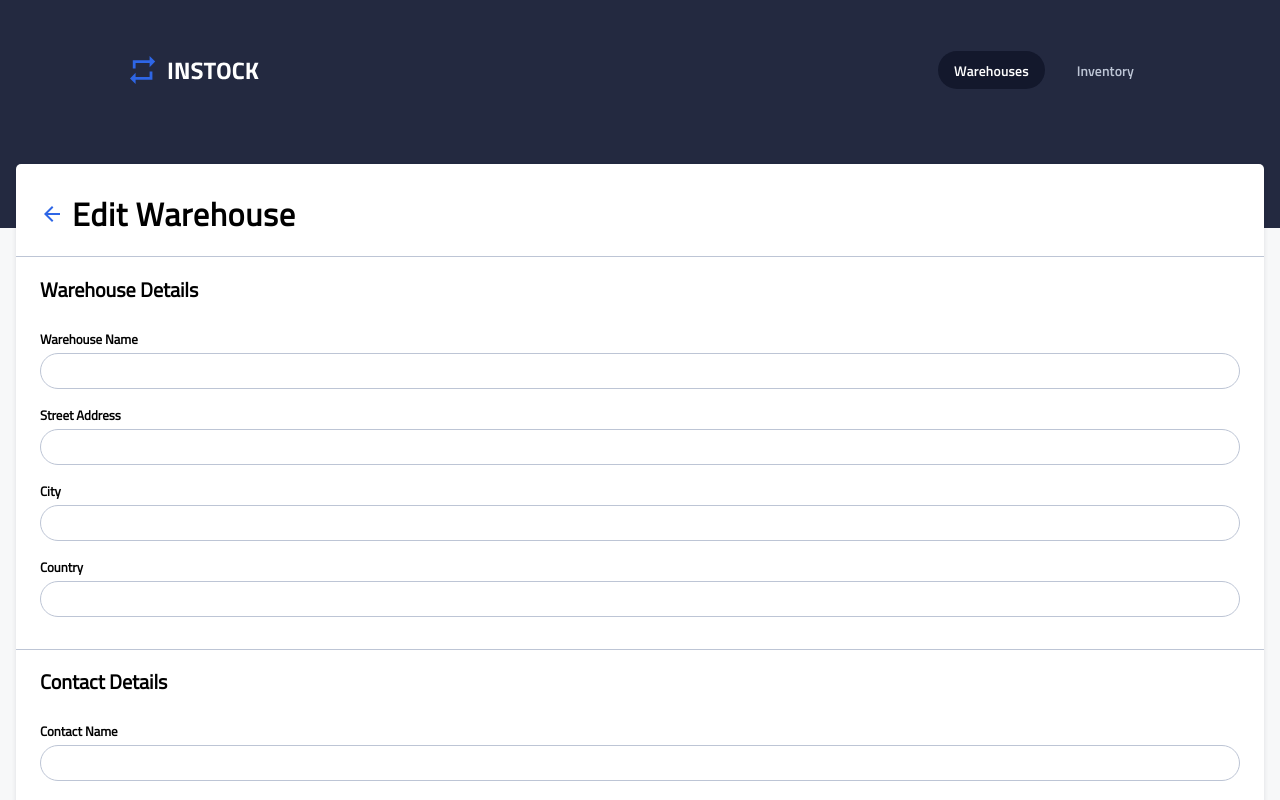
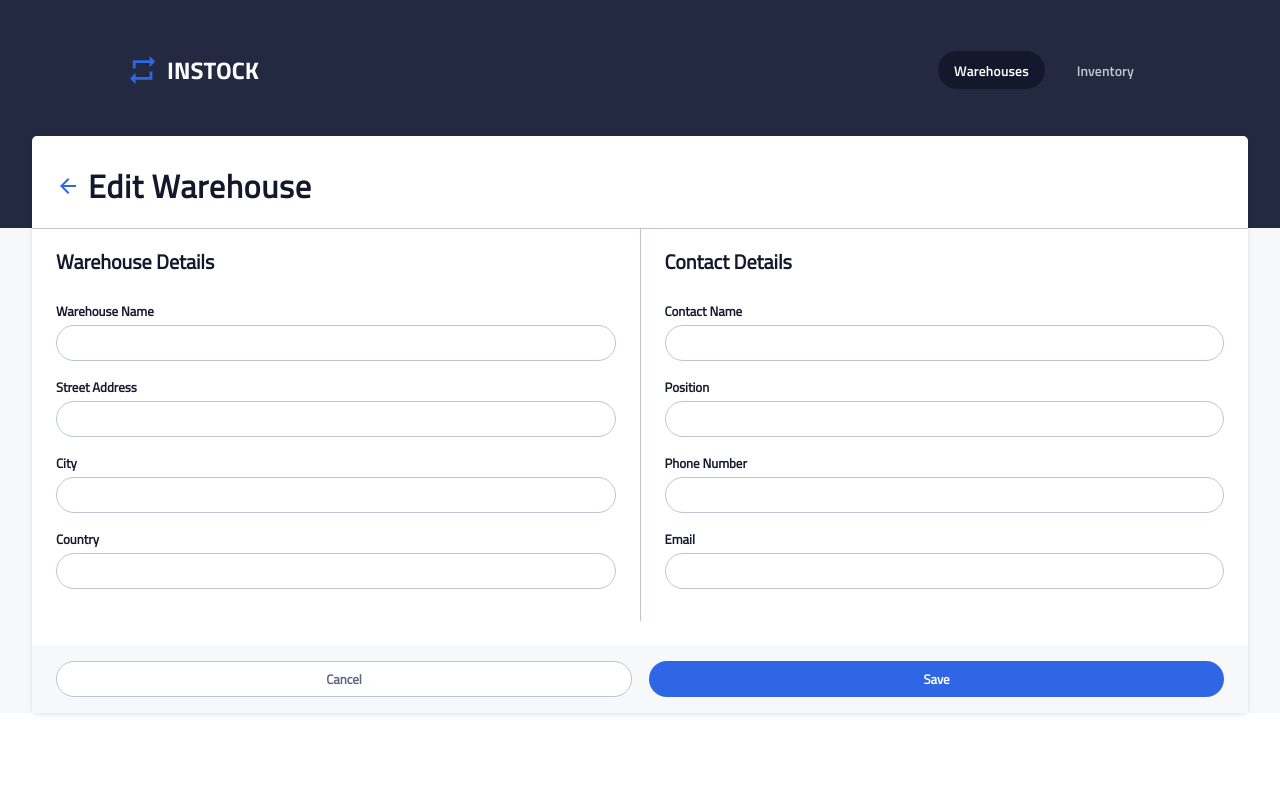
Before and after one commit to Mich-Elle-Lo/daam-instock-client, a React (Create React App) app: page / in a window 1280 px wide. Shown: the top 800 px of the page. Built offline with nearby package versions, Linux system fonts and the light colour scheme.

Commit message:
add global font color

```diff
--- a/src/App.scss
+++ b/src/App.scss
@@ -3,4 +3,5 @@
 
 .App {
   background-color: $background-light-grey;
+  color: $primary-black;
 }
--- a/src/Components/EditWarehouse/EditWarehouse.js
+++ b/src/Components/EditWarehouse/EditWarehouse.js
@@ -93,6 +93,7 @@ export default function EditWarehouse() {
             name="email"
           />
         </div>
+      </form>
       <div className="edit-warehouse__btn-container">
         <button className="edit-warehouse__btn cancel-btn" type="button">
           Cancel
@@ -101,7 +102,6 @@ export default function EditWarehouse() {
           Save
         </button>
       </div>
-      </form>
     </section>
   );
 }
--- a/src/Components/EditWarehouse/EditWarehouse.scss
+++ b/src/Components/EditWarehouse/EditWarehouse.scss
@@ -5,12 +5,14 @@
 
 .edit-warehouse {
   background-color: $primary-white;
-  margin-left: 1rem;
-  margin-right: 1rem;
-  margin-top: -4rem;
+  margin: -4rem 1rem 2.5rem;
   z-index: 99;
   border-radius: 5px;
   box-shadow: 0px 2px 5px 0px rgba(19, 24, 44, 0.1);
+
+  @include tablet-breakpoint {
+    margin: -5.75rem 2rem 2.5rem;
+  }
 
   &__title-container {
     padding: 2rem 1.5rem 1.5rem;
@@ -32,13 +34,27 @@
   &__warehouse-details {
     padding: 0 1.5rem 1rem;
     border-bottom: 1px solid $secondary-cloud;
+
+    @include tablet-breakpoint {
+      border-bottom: none;
+      border-right: 1px solid $secondary-cloud;
+      flex: 1;
+    }
   }
 
   &__contact-details {
     padding: 0 1.5rem;
+
+    @include tablet-breakpoint {
+      flex: 1;
+    }
   }
 
   &__form {
+    @include tablet-breakpoint {
+      display: flex;
+      width: 100%;
+    }
   }
 
   &__label {
@@ -60,15 +76,18 @@
 
   &__btn-container {
     display: flex;
+    gap: 1.0625rem;
     padding: 1rem 1.5rem;
+    margin-top: 1.5rem;
     background-color: $background-light-grey;
   }
 
   &__btn {
     border-radius: $btn-border-radius;
-    padding: 0.5rem 1rem;
+    height: 2.25rem;
     font-weight: $semibold-txt;
     font-size: $m-font-size-h3;
+    width: 100%;
   }
 }
 
```
Lines whose indentation alone changed are shown as unchanged.
